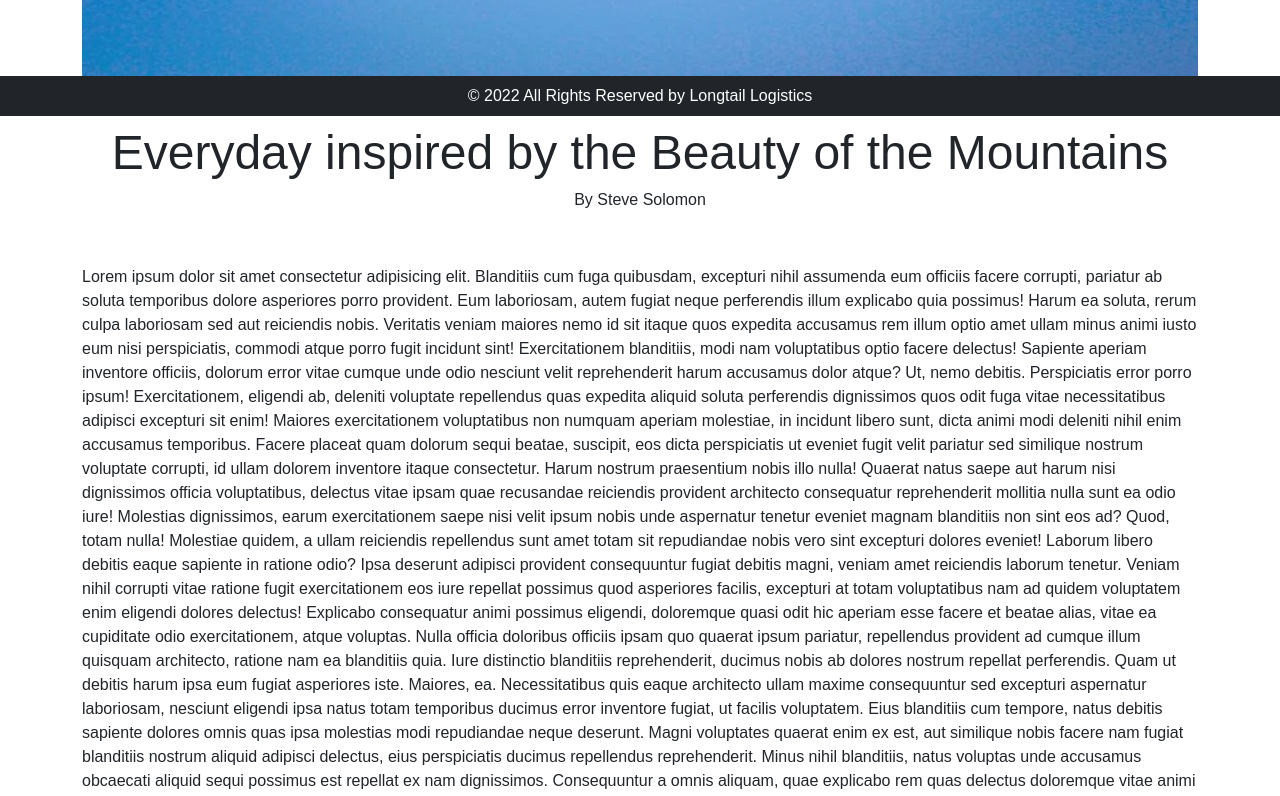
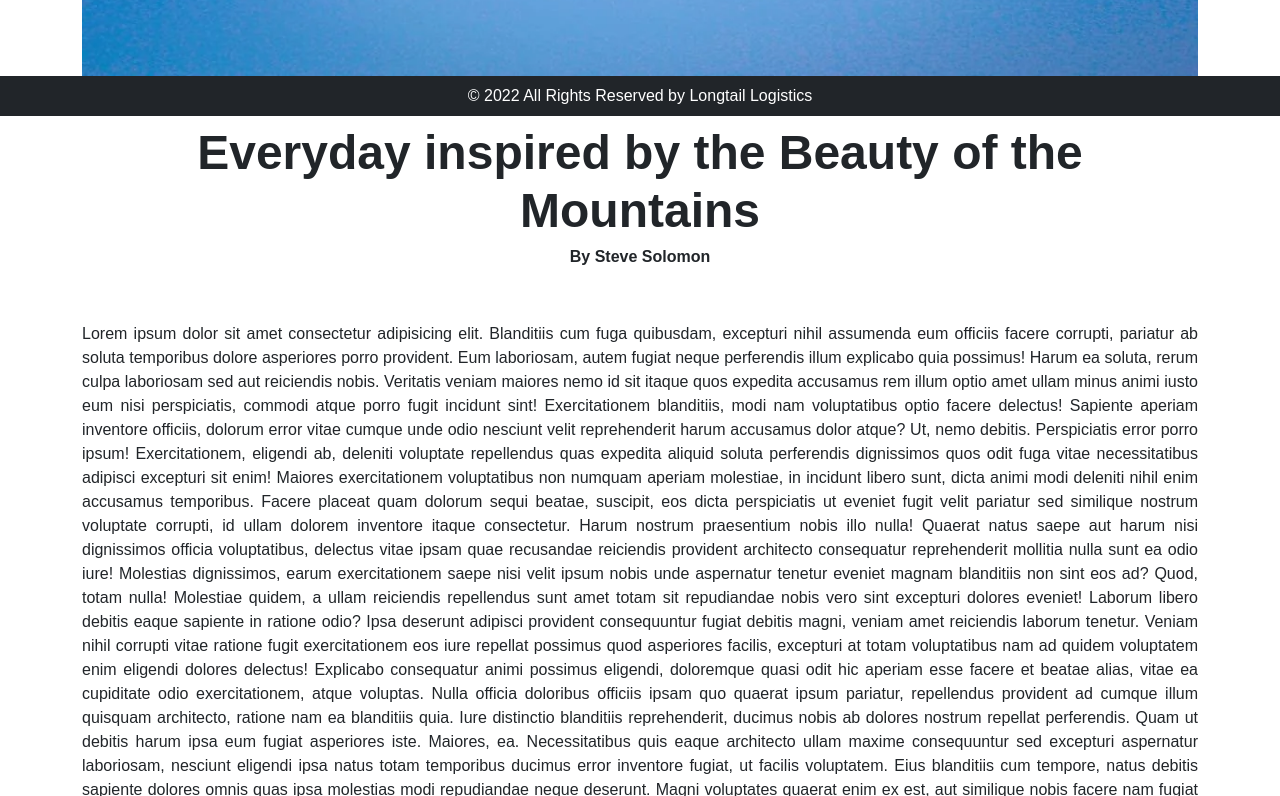
Before and after one commit to shakib-mia/carousel-animation, a React (Create React App) app: page /blog in a window 1280 px wide. Shown: the part 684-1480 px from the top of the page. Built offline with nearby package versions, Linux system fonts and the light colour scheme; a web font is replaced by a local one.

Commit message:
offer section updated

```diff
--- a/src/App.css
+++ b/src/App.css
@@ -488,6 +488,7 @@ figcaption {
     height: 120%;
     position: relative;
     top: -2vh;
+    transition: all 0.5s;
 }
 
 
@@ -561,6 +562,10 @@ footer {
 p.fixed-bottom {
     background-color: #f9faff;
     margin-bottom: 0;
+    text-align: justify;
+}
+
+.text-justify {
     text-align: justify;
 }
 
--- a/src/Pages/BlogPage.js
+++ b/src/Pages/BlogPage.js
@@ -6,10 +6,10 @@ const BlogPage = () => {
     <div className="container h-100 pt-3">
       <img src={FooterImg} className="col-12 h-50" alt="" />
       <div className="py-5 text-center">
-        <h1 className="sectionHeading">
+        <h1 className="sectionHeading fw-bold">
           Everyday inspired by the Beauty of the Mountains
         </h1>
-        <h6>By Steve Solomon</h6>
+        <h6 className="fw-bold">By Steve Solomon</h6>
       </div>
       <p className="text-justify">
         Lorem ipsum dolor sit amet consectetur adipisicing elit. Blanditiis cum
--- a/src/Pages/PageTwo.js
+++ b/src/Pages/PageTwo.js
@@ -11,7 +11,7 @@ const PageTwo = () => {
 
           <div className="row row-cols-1 row-cols-md-2 row-cols-lg-4 justify-content-lg-center text-start mt-lg-5">
             <div
-              className="col my-auto py-1 p4-lg-5 custom-card position-relative"
+              className="col my-auto py-1 p4-lg-5 custom-card mx-3 position-relative"
               id="card1"
             >
               <i className="fa fa-magnifying-glass mb-1 mb-md-4"></i>
@@ -27,7 +27,7 @@ const PageTwo = () => {
             </div>
 
             <div
-              className="col my-auto py-4 py-lg-5 custom-card position-relative"
+              className="col my-auto py-4 py-lg-5 custom-card mx-3 position-relative"
               id="card2"
             >
               <i className="fa fa-dollar-sign mb-1 mb-md-4"></i>
@@ -42,7 +42,7 @@ const PageTwo = () => {
             </div>
 
             <div
-              className="col my-auto py-4 py-lg-5 custom-card position-relative"
+              className="col my-auto py-4 py-lg-5 custom-card mx-3 position-relative"
               id="card3"
             >
               <i className="fa fa-phone-volume mb-1 mb-md-4"></i>
```
